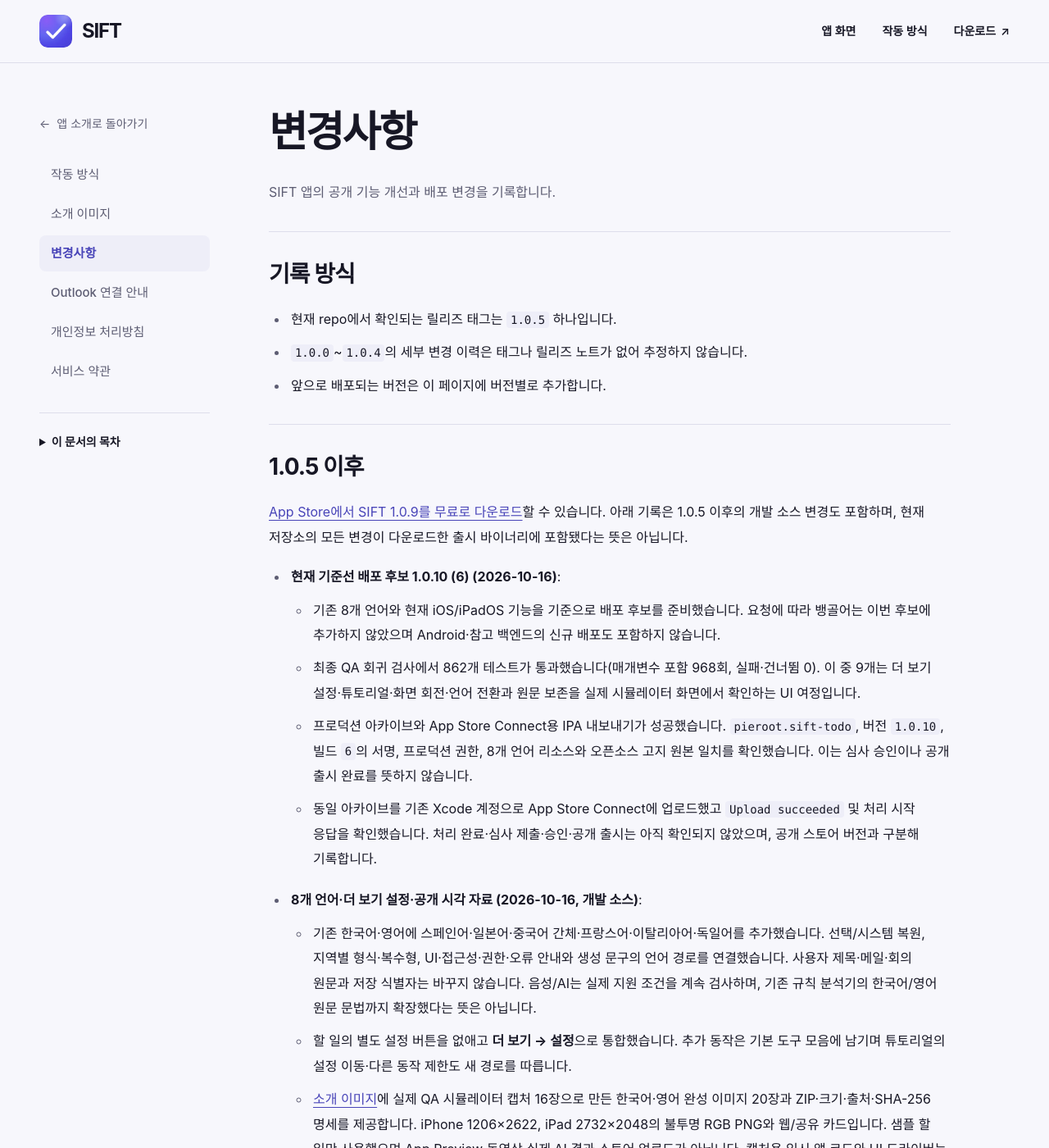
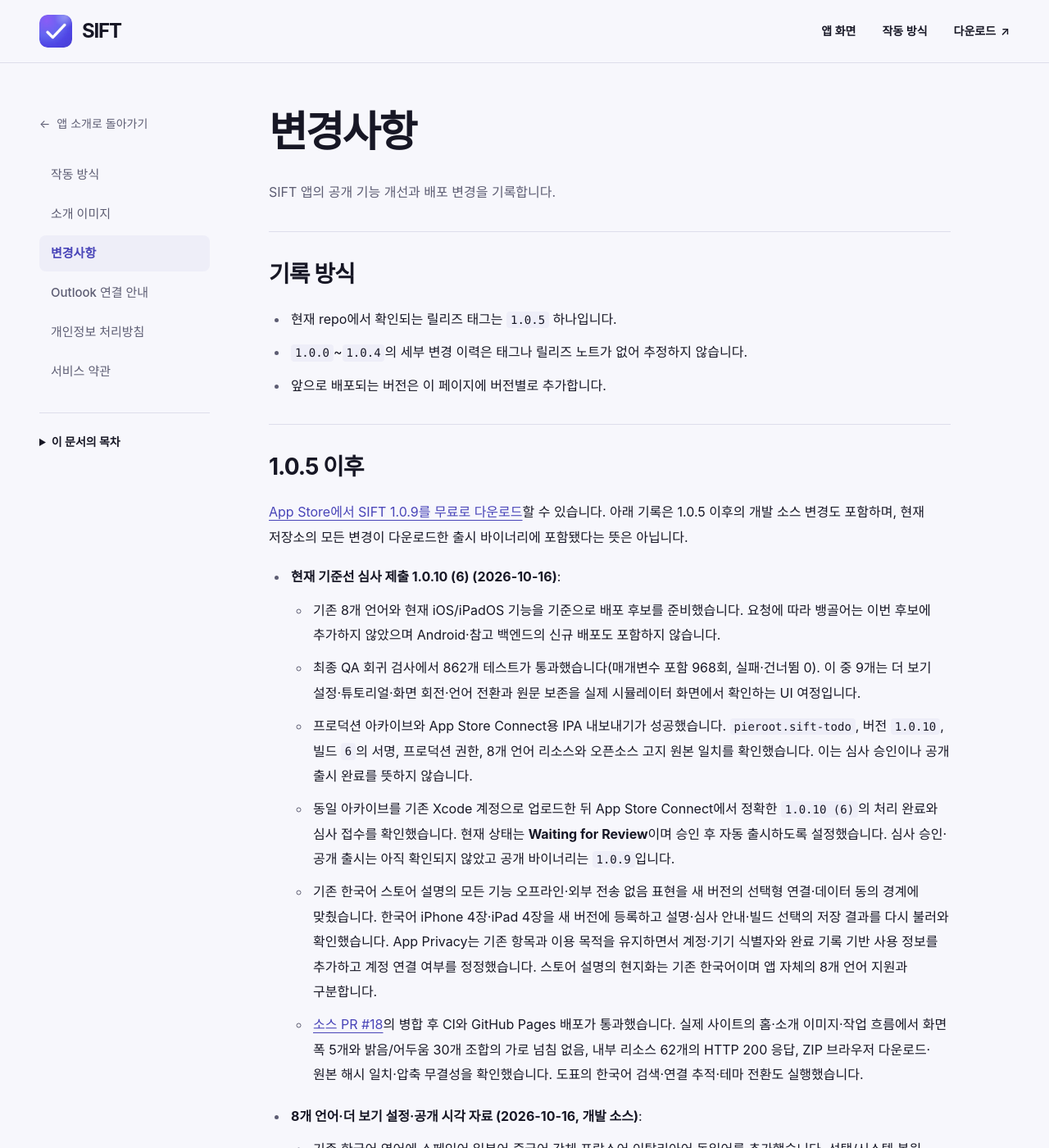
Before and after one commit to jung-geun/SIFT, a Jekyll site: the page built from docs/changes.md, in a window 1280 px wide and 1400 px high. Shown: the whole window at 82% size. Built offline with Jekyll 4.4.1, drawn with Linux system fonts in a browser that asks for light colours.

Commit message:
docs: record App Store review submission and live deployment (#19)

```diff
--- a/docs/changes.md
+++ b/docs/changes.md
@@ -22,11 +22,13 @@
 
 [App Store에서 SIFT 1.0.9를 무료로 다운로드](https://apps.apple.com/kr/app/sift-to-do-list/id6782752844)할 수 있습니다. 아래 기록은 1.0.5 이후의 개발 소스 변경도 포함하며, 현재 저장소의 모든 변경이 다운로드한 출시 바이너리에 포함됐다는 뜻은 아닙니다.
 
-- **현재 기준선 배포 후보 1.0.10 (6) (2026-10-16)**:
+- **현재 기준선 심사 제출 1.0.10 (6) (2026-10-16)**:
   - 기존 8개 언어와 현재 iOS/iPadOS 기능을 기준으로 배포 후보를 준비했습니다. 요청에 따라 뱅골어는 이번 후보에 추가하지 않았으며 Android·참고 백엔드의 신규 배포도 포함하지 않습니다.
   - 최종 QA 회귀 검사에서 862개 테스트가 통과했습니다(매개변수 포함 968회, 실패·건너뜀 0). 이 중 9개는 더 보기 설정·튜토리얼·화면 회전·언어 전환과 원문 보존을 실제 시뮬레이터 화면에서 확인하는 UI 여정입니다.
   - 프로덕션 아카이브와 App Store Connect용 IPA 내보내기가 성공했습니다. `pieroot.sift-todo`, 버전 `1.0.10`, 빌드 `6`의 서명, 프로덕션 권한, 8개 언어 리소스와 오픈소스 고지 원본 일치를 확인했습니다. 이는 심사 승인이나 공개 출시 완료를 뜻하지 않습니다.
-  - 동일 아카이브를 기존 Xcode 계정으로 App Store Connect에 업로드했고 `Upload succeeded` 및 처리 시작 응답을 확인했습니다. 처리 완료·심사 제출·승인·공개 출시는 아직 확인되지 않았으며, 공개 스토어 버전과 구분해 기록합니다.
+  - 동일 아카이브를 기존 Xcode 계정으로 업로드한 뒤 App Store Connect에서 정확한 `1.0.10 (6)`의 처리 완료와 심사 접수를 확인했습니다. 현재 상태는 **Waiting for Review**이며 승인 후 자동 출시하도록 설정했습니다. 심사 승인·공개 출시는 아직 확인되지 않았고 공개 바이너리는 `1.0.9`입니다.
+  - 기존 한국어 스토어 설명의 모든 기능 오프라인·외부 전송 없음 표현을 새 버전의 선택형 연결·데이터 동의 경계에 맞췄습니다. 한국어 iPhone 4장·iPad 4장을 새 버전에 등록하고 설명·심사 안내·빌드 선택의 저장 결과를 다시 불러와 확인했습니다. App Privacy는 기존 항목과 이용 목적을 유지하면서 계정·기기 식별자와 완료 기록 기반 사용 정보를 추가하고 계정 연결 여부를 정정했습니다. 스토어 설명의 현지화는 기존 한국어이며 앱 자체의 8개 언어 지원과 구분합니다.
+  - [소스 PR #18](https://github.com/jung-geun/SIFT/pull/18)의 병합 후 CI와 GitHub Pages 배포가 통과했습니다. 실제 사이트의 홈·소개 이미지·작업 흐름에서 화면 폭 5개와 밝음/어두움 30개 조합의 가로 넘침 없음, 내부 리소스 62개의 HTTP 200 응답, ZIP 브라우저 다운로드·원본 해시 일치·압축 무결성을 확인했습니다. 도표의 한국어 검색·연결 추적·테마 전환도 실행했습니다.
 
 - **8개 언어·더 보기 설정·공개 시각 자료 (2026-10-16, 개발 소스)**:
   - 기존 한국어·영어에 스페인어·일본어·중국어 간체·프랑스어·이탈리아어·독일어를 추가했습니다. 선택/시스템 복원, 지역별 형식·복수형, UI·접근성·권한·오류 안내와 생성 문구의 언어 경로를 연결했습니다. 사용자 제목·메일·회의 원문과 저장 식별자는 바꾸지 않습니다. 음성/AI는 실제 지원 조건을 계속 검사하며, 기존 규칙 분석기의 한국어/영어 원문 문법까지 확장했다는 뜻은 아닙니다.
```
Also changed, not shown: ios/UI_TEST_PLAN.md (+7 -2 lines).
